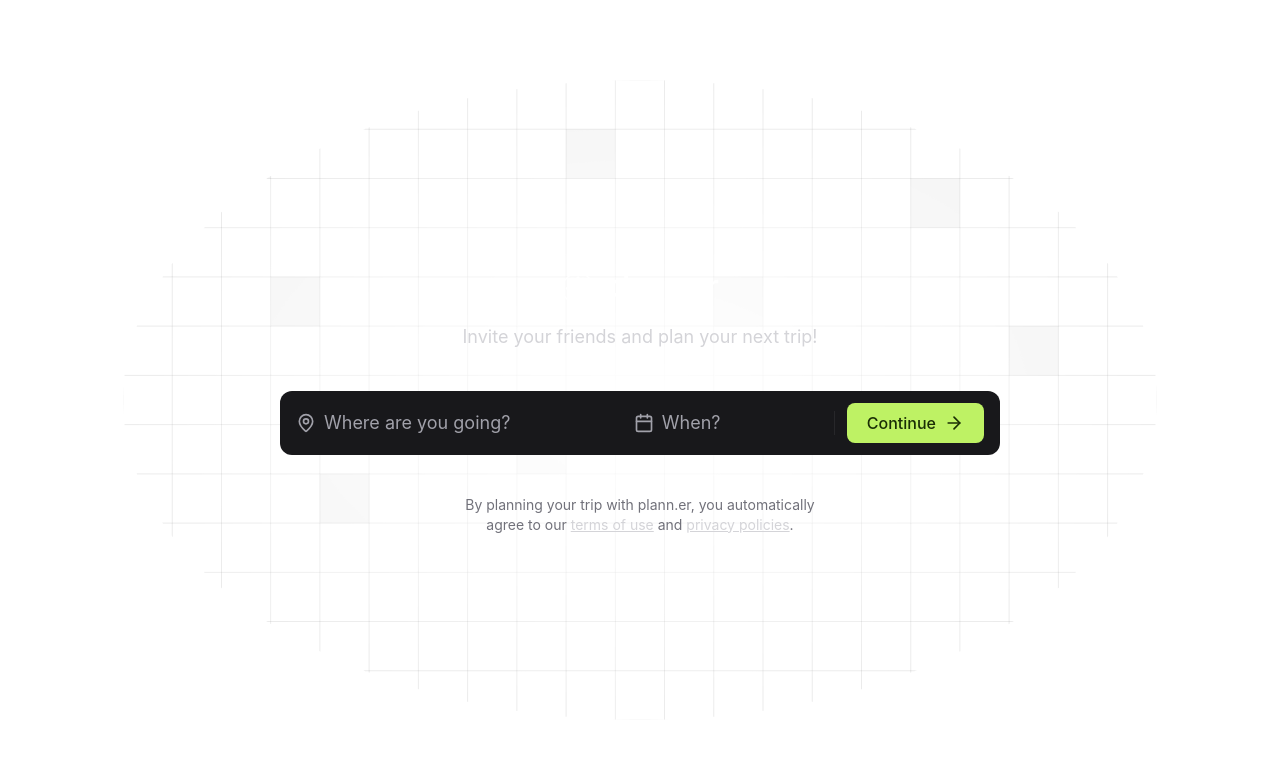
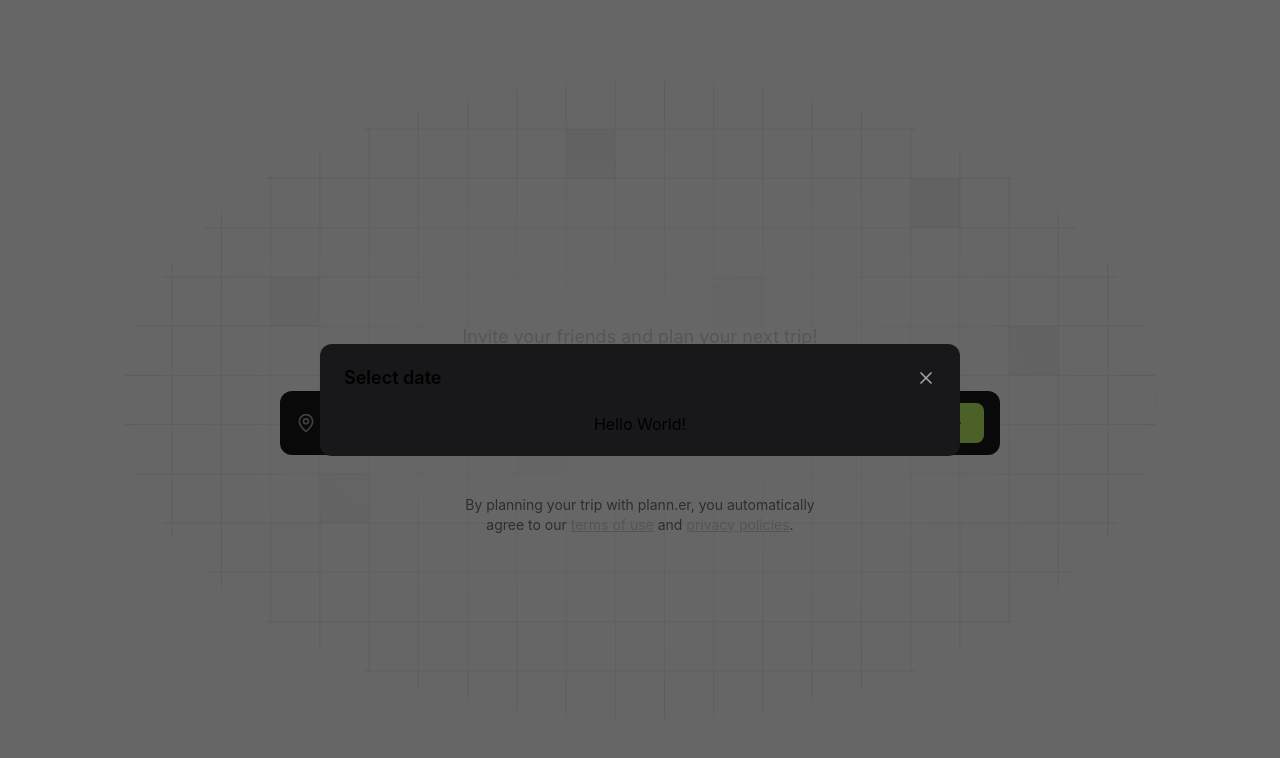
Before and after one commit to luizcorreajr/nlw-journey, a React app in the folder frontend/: page / in a window 1280 px wide. Both pictures are taken after a click on the button "When?". Shown: the top 758 px of the page. Built offline with nearby package versions, Linux system fonts and the light colour scheme; the HTML template or start-up script is replaced by a standard one.

Commit message:
isDatePickerOpen modal 50%

```diff
--- a/frontend/src/pages/create-trip/steps/destination-and-date-step.tsx
+++ b/frontend/src/pages/create-trip/steps/destination-and-date-step.tsx
@@ -1,5 +1,5 @@
 import { useState } from "react"
-import { MapPin, Calendar, Settings2, ArrowRight } from "lucide-react"
+import { MapPin, Calendar, Settings2, ArrowRight, X } from "lucide-react"
 import { Button } from "../../../components/button"
 
 interface DestinationAndDateStepProps {
@@ -17,6 +17,9 @@
 
   function openDatePicker() {
     return setIsDatePickerOpen(true)
+  }
+  function closeDatePicker() {
+    return setIsDatePickerOpen(false)
   }
 
   return (
@@ -38,6 +41,22 @@
         </span>
       </button>
 
+      {isDatePickerOpen && (
+        <div className="fixed inset-0 bg-black/60 flex items-center justify-center">
+          <div className="w-[640px] rounded-xl py-5 px-6 shadow-shape bg-zinc-900 space-y-5">
+            <div className="space-y-2">
+              <div className="flex items-center justify-between">
+                <h2 className="text-lg font-semibold">Select date</h2>
+                <button type="button" onClick={closeDatePicker}>
+                  <X className="size-5 text-zinc-400"/>
+                </button>
+              </div>
+            </div>
+            <h1>Hello World!</h1>
+          </div>
+        </div>
+      )}
+
       <div className="w-px h-6 bg-zinc-800"/>
 
       {isGuestsInputOpen ? (
```
